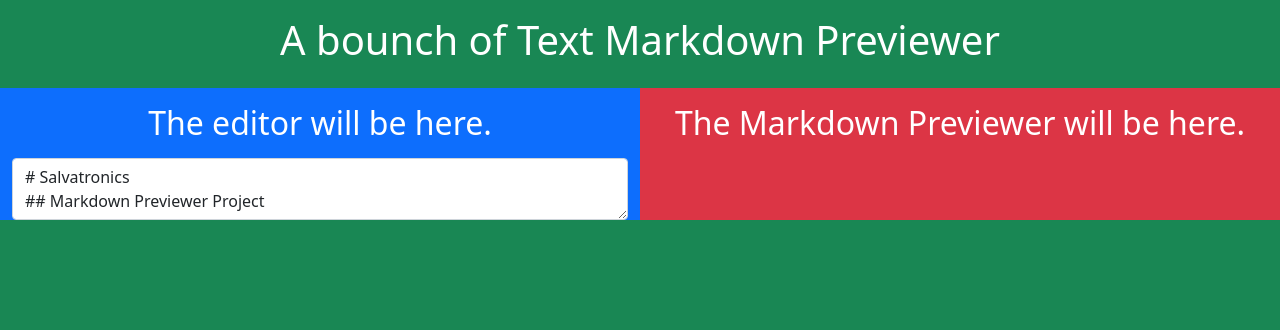
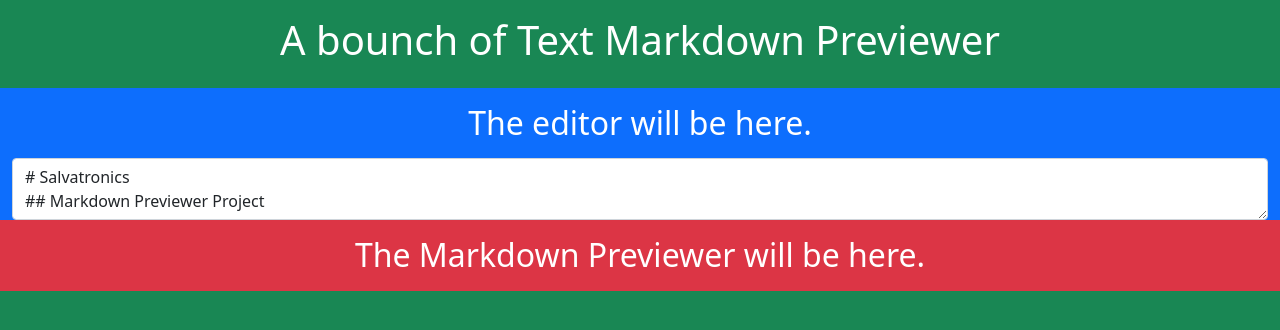
Before and after one commit to RandomCreator91/markdownPreviewer, a plain HTML site: page index.html in a window 1280 px wide. Drawn offline with nearby package versions, Linux system fonts and the light colour scheme.

```diff
--- a/index.html
+++ b/index.html
@@ -92,7 +92,7 @@ function updatePreview(){
  }
  \`\`\`
 
-![Salvatronics](https://cdn.pixabay.com/photo/2019/08/29/18/51/earth-4439728_960_720.jpg)
+![Salvatronics](https://cdn.icon-icons.com/icons2/2389/PNG/512/freecodecamp_logo_icon_145267.png)
 
 **Bolded Text Footer Section**
 
@@ -123,14 +123,14 @@ function updatePreview(){
         </div>
       </div>
       <div class="row">
-        <div class="col-6 bg-primary d-flex flex-column">
+        <div class="col-12 bg-primary d-flex flex-column">
           <h2 class ="text-white text-center my-3">The editor will be here.</h2>
 
           <div class ="form-group flex-grow-1 d-flex flex-column">
           <textarea id="editor" onkeyup="updatePreview()" class ="form-control flex-grow-1"></textarea>
         </div>
         </div>
-        <div class="col-6 bg-danger">
+        <div class="col-12 bg-danger">
           <h2 class ="text-white text-center my-3">The Markdown Previewer will be here.</h2>
           <div id="preview"></div>
         </div>
```
